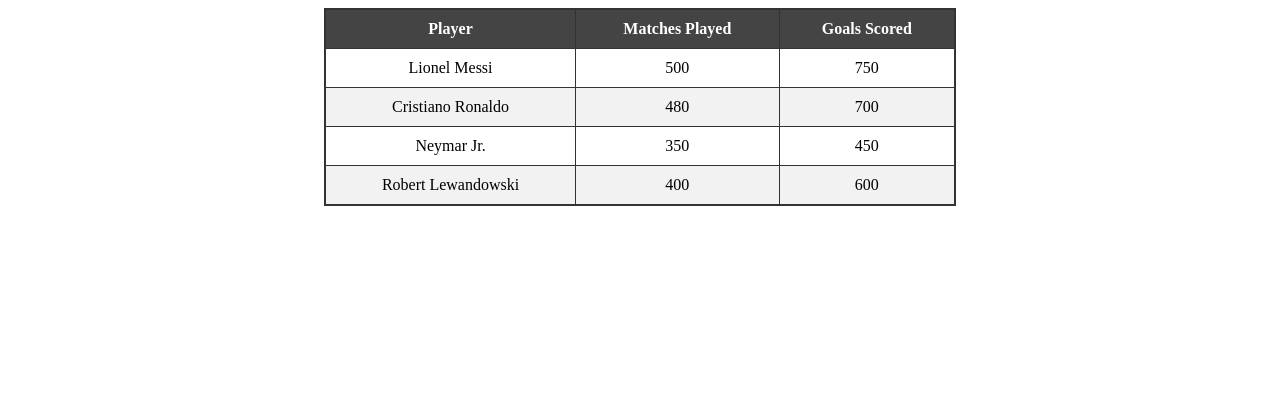
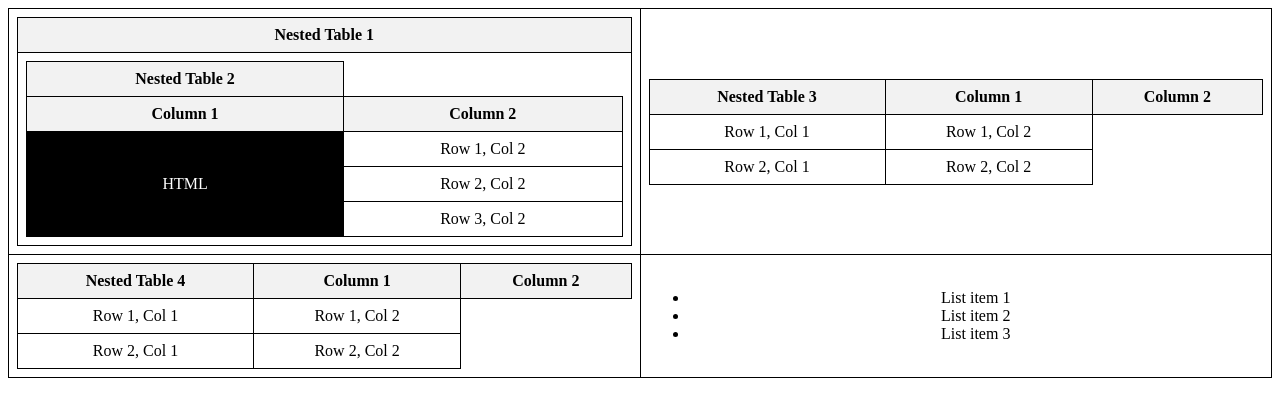
Before and after one commit to acciojob/signup-form-car-dineshgore, a website: page main.html in a window 1280 px wide. Drawn offline with Linux system fonts and the light colour scheme.

Commit message:
created a submission

```diff
--- a/main.html
+++ b/main.html
@@ -4,56 +4,100 @@
 <style>
   table {
     border-collapse: collapse;
-    width: 50%;
-    margin: auto;
-    border: 2px solid #333;
+    width: 100%;
   }
   th, td {
-    border: 1px solid #333;
-    padding: 10px;
+    border: 1px solid black;
+    padding: 8px;
     text-align: center;
   }
   th {
-    background-color: #444;
+    background-color: #f2f2f2;
+  }
+  .black-cell {
+    background-color: black;
     color: white;
-  }
-  tr:nth-child(even) {
-    background-color: #f2f2f2;
   }
 </style>
 </head>
 <body>
 
 <table>
-  <thead>
   <tr>
-      <th>Player</th>
-      <th>Matches Played</th>
-      <th>Goals Scored</th>
-    </tr>
-  </thead>
-  <tbody>
+    <td>
+      <table>
         <tr>
-      <td>Lionel Messi</td>
-      <td>500</td>
-      <td>750</td>
+          <th>Nested Table 1</th>
         </tr>
         <tr>
-      <td>Cristiano Ronaldo</td>
-      <td>480</td>
-      <td>700</td>
+          <td>
+            <table>
+              <tr>
+                <th>Nested Table 2</th>
               </tr>
               <tr>
-      <td>Neymar Jr.</td>
-      <td>350</td>
-      <td>450</td>
+                <th>Column 1</th>
+                <th>Column 2</th>
               </tr>
               <tr>
-      <td>Robert Lewandowski</td>
-      <td>400</td>
-      <td>600</td>
+                <td class="black-cell" rowspan="3">HTML</td>
+                <td>Row 1, Col 2</td>
               </tr>
-  </tbody>
+              <tr>
+                <td>Row 2, Col 2</td>
+              </tr>
+              <tr>
+                <td>Row 3, Col 2</td>
+              </tr>
+            </table>
+          </td>
+        </tr>
+      </table>
+    </td>
+    <td>
+      <table>
+        <tr>
+          <th>Nested Table 3</th>
+          <th>Column 1</th>
+          <th>Column 2</th>
+        </tr>
+        <tr>
+          <td>Row 1, Col 1</td>
+          <td>Row 1, Col 2</td>
+        </tr>
+        <tr>
+          <td>Row 2, Col 1</td>
+          <td>Row 2, Col 2</td>
+        </tr>
+      </table>
+    </td>
+  </tr>
+  <tr>
+    <td>
+      <table>
+        <tr>
+          <th>Nested Table 4</th>
+          <th>Column 1</th>
+          <th>Column 2</th>
+        </tr>
+        <tr>
+          <td>Row 1, Col 1</td>
+          <td>Row 1, Col 2</td>
+        </tr>
+        <tr>
+          <td>Row 2, Col 1</td>
+          <td>Row 2, Col 2</td>
+        </tr>
+      </table>
+    </td>
+    <td>
+      <ul>
+        <li>List item 1</li>
+        <li>List item 2</li>
+        <li>List item 3</li>
+      </ul>
+    </td>
+  </tr>
 </table>
 
 </body>
```
Lines whose indentation alone changed are shown as unchanged.
